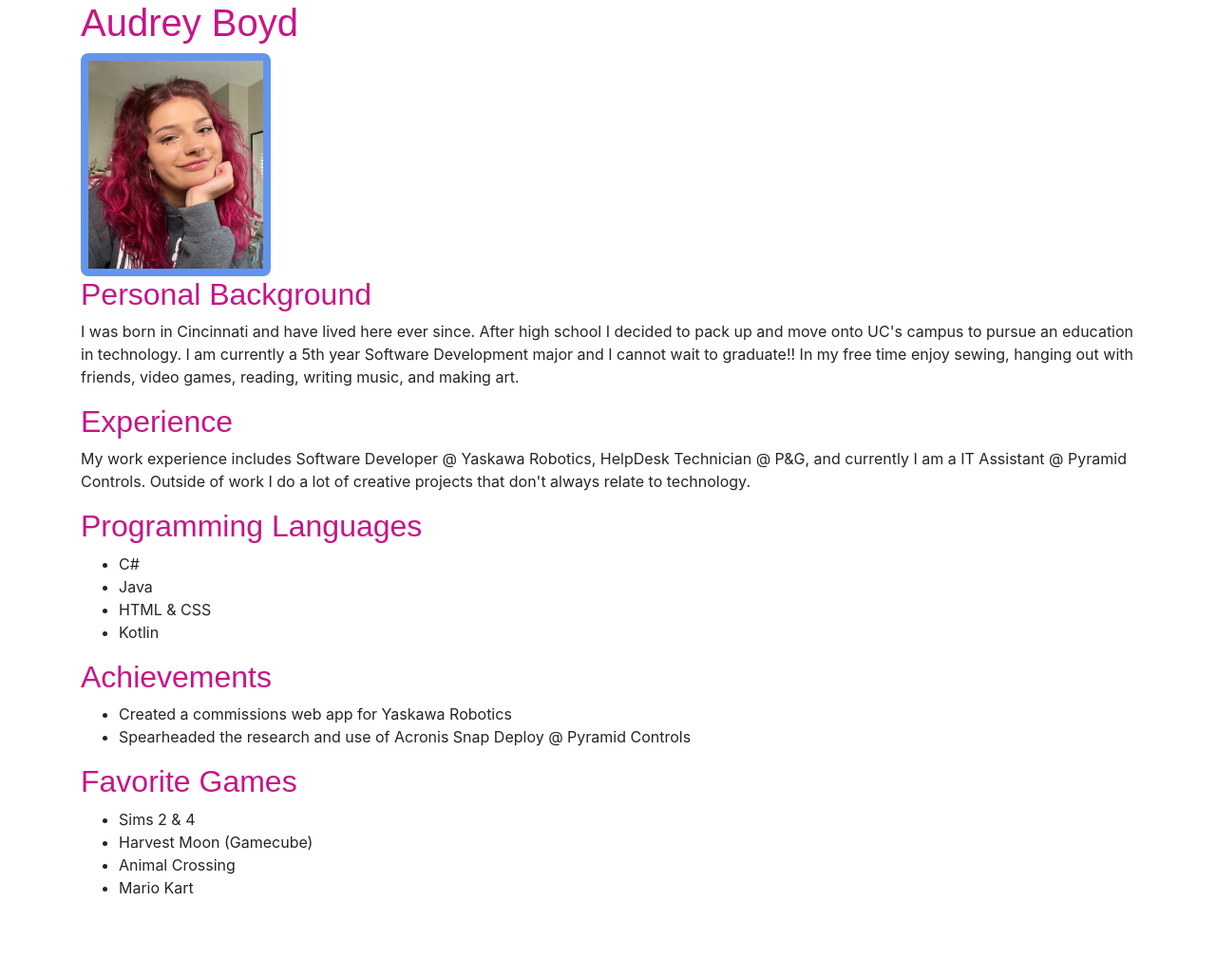
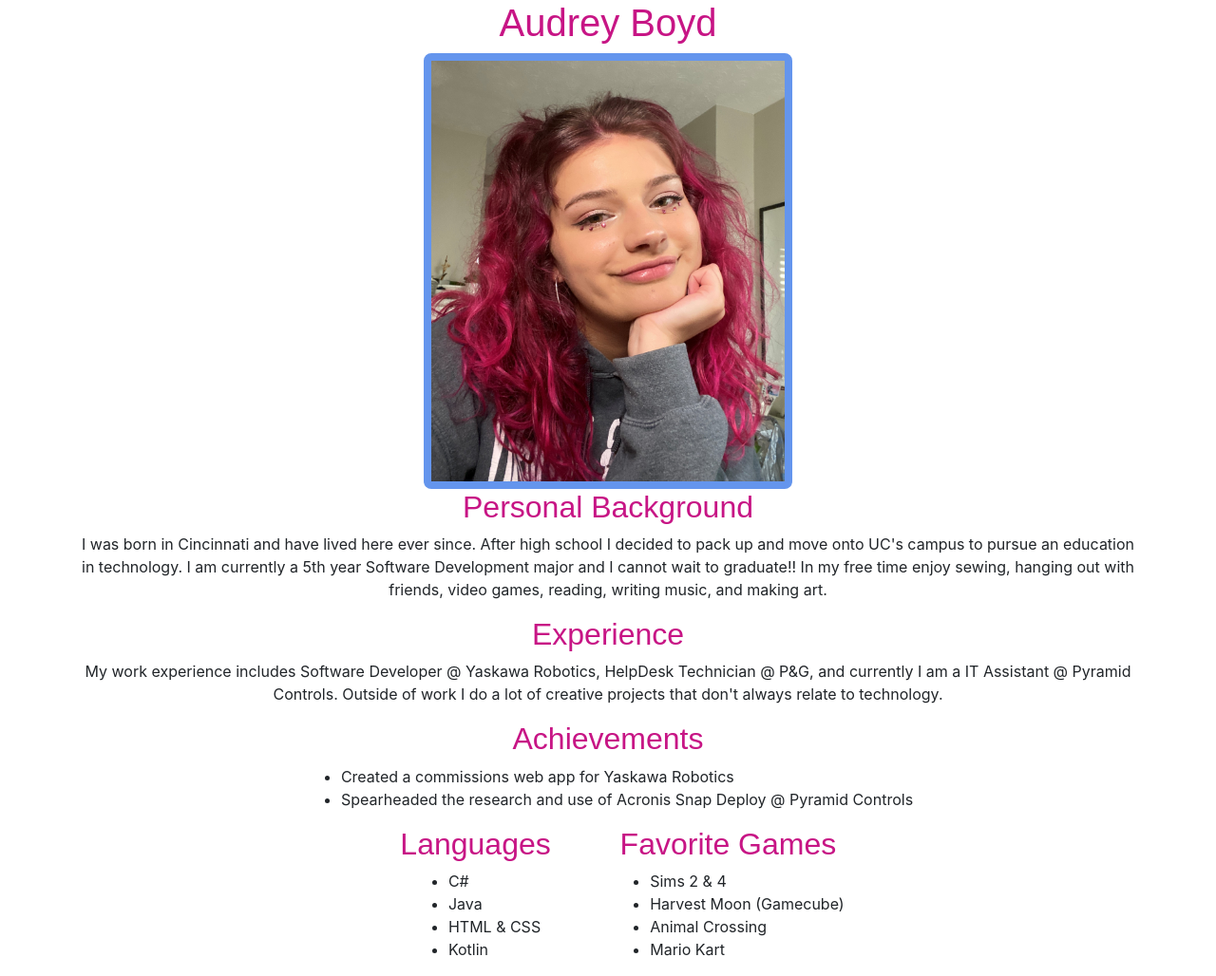
Before and after one commit to IT3049C-Students-Archive/1-online-portfolio-audreyboyd, a website: page index.html in a window 1280 px wide. Shown: the whole page at 95% size. Before the commit the page ends 963 px from the top, so only its background shows below. Drawn offline with nearby package versions, Linux system fonts and the light colour scheme.

Commit message:
updated css styling

```diff
--- a/index.html
+++ b/index.html
@@ -32,21 +32,22 @@
          HelpDesk Technician @ P&G, and currently I am a IT Assistant @ Pyramid Controls.
         Outside of work I do a lot of creative projects that don't always relate to technology.</p>
       </div>
+      <div class="section" id="achievements">
+        <h2>Achievements</h2>
+        <UL>
+          <li>Created a commissions web app for Yaskawa Robotics</li>
+          <li>Spearheaded the research and use of Acronis Snap Deploy @ Pyramid Controls</li>
+        </UL>
+      </div>
+      <div id="wrapper">
       <div class="section" id="programmingLanguages">
-        <h2>Programming Languages</h2>
+        <h2>Languages</h2>
         <ul>
           <li>C#</li>
           <li>Java</li>
           <li>HTML & CSS</li>
           <li>Kotlin</li>
         </ul>
-      </div>
-      <div class="section" id="achievements">
-        <h2>Achievements</h2>
-        <UL>
-          <li>Created a commissions web app for Yaskawa Robotics</li>
-          <li>Spearheaded the research and use of Acronis Snap Deploy @ Pyramid Controls</li>
-        </UL>
       </div>
       <div class="section" id="games">
         <h2>Favorite Games</h2>
@@ -56,6 +57,7 @@
           <li>Animal Crossing</li>
           <li>Mario Kart</li>
         </ul>
+      </div>
       </div>
     </div>
 
--- a/resources/styles/styles.css
+++ b/resources/styles/styles.css
@@ -3,19 +3,38 @@ title{
     color: mediumvioletred;
 }
 img{
-    width: 200px;
+    align-content: center;
     border-radius: 8px;
     border: 8px solid cornflowerblue;
+    display: block;
+    margin-left: auto;
+    margin-right: auto;
+    width: 35%;
 }
 h1{
     font-family: fantasy;
     color: mediumvioletred;
+    text-align: center;
 }
 .section h2{
     color: mediumvioletred;
     font-family: fantasy;
 }
-.section body{
-    color: black;
-    font-family: Arial;
+#personalBackground, #experience, #achievements{
+    text-align: center;
+    }
+ul{
+    display: inline-block;
+    text-align: left;
 }
+#wrapper {
+    text-align: center;
+}
+#programmingLanguages{
+    display: inline-block;
+    margin-left: 30px;
+}
+#games{
+    display: inline-block;
+    margin-left: 60px;
+}
```
